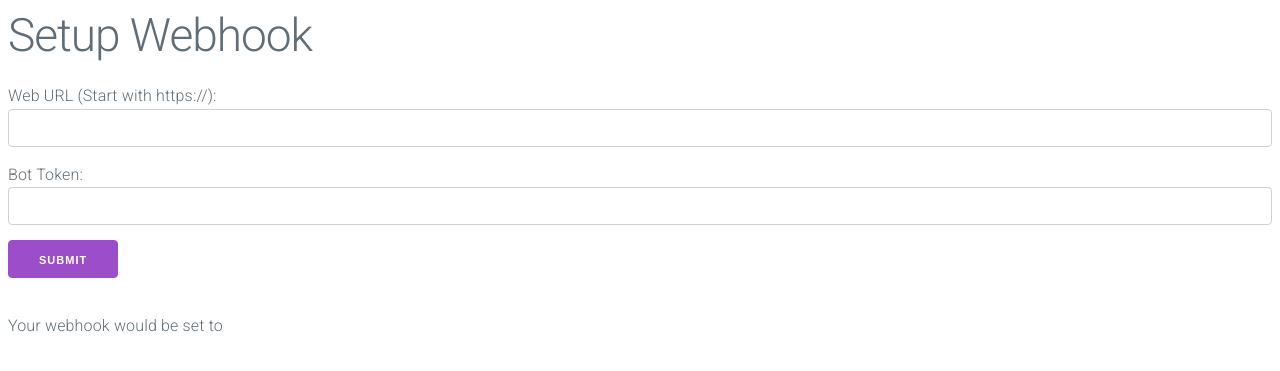
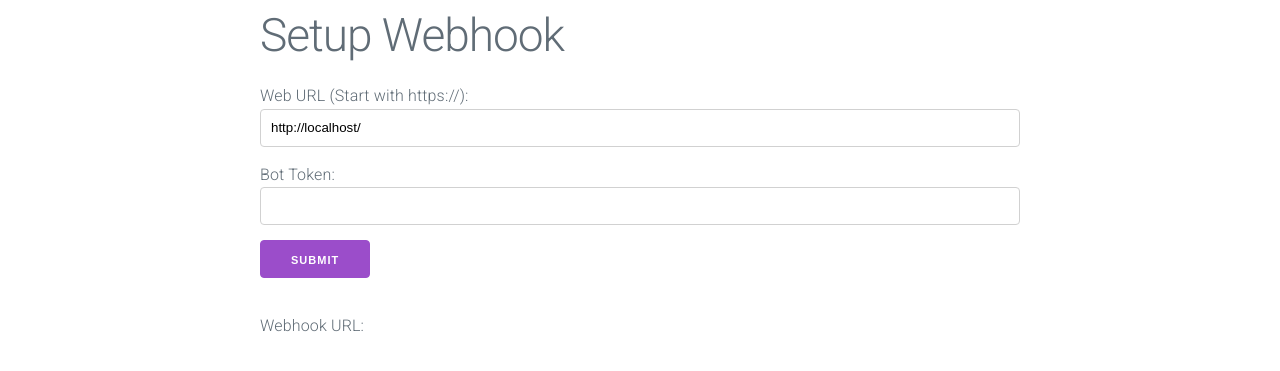
Before and after one commit to maomihz/MaomiHzBot, a Flask app: page /webhook in a window 1280 px wide. Shown: the top 371 px of the page. Run offline with Flask 2, Linux system fonts and the light colour scheme; parts of the project's set-up code (start-up, migrations or seed data) failed here and were passed over.

Commit message:
Improve web interface

```diff
--- a/maomihzbot/templates/base.html
+++ b/maomihzbot/templates/base.html
@@ -6,10 +6,17 @@
 <meta name="viewport" content="width=device-width, initial-scale=1.0">
 <link rel="stylesheet" href="//fonts.googleapis.com/css?family=Roboto:300,300italic,700,700italic">
 <link rel="stylesheet" href="{{ url_for('static', filename='milligram.min.css') }}">
+<style>
+.container {
+  max-width: 80rem;
+}
+</style>
 </head>
 <body>
+<div class="container">
 {% block body %}
 
 {% endblock %}
+</div>
 </body>
 </html>
--- a/maomihzbot/templates/webhook.html
+++ b/maomihzbot/templates/webhook.html
@@ -11,23 +11,28 @@
   <input class="button" type="submit" value="Submit">
 </form>
 
-<p>Your webhook would be set to <span id="prompt"></span></p>
+<p>Webhook URL: <span id="prompt"></span></p>
 
 <script>
-if (document.getElementById(url).value == "") {
-    document.getElementById("url").value = window.location.protocol + '//' + window.location.hostname;
-}
+  var url_box = document.getElementById("url")
+  var token_box = document.getElementById("token")
+
+  if (url_box.value == "") {
+    var protocol = window.location.protocol
+    var hostname = window.location.hostname
+    var pathname = window.location.pathname
+    var path = pathname.substring(0, pathname.lastIndexOf("/") + 1)
+      url_box.value = protocol + '//' + hostname + path;
+  }
 
   function join_address() {
-    url = document.getElementById("url").value;
-    token = document.getElementById("token").value;
-    if (url.substring(url.length - 1, url.length) != "/") {
+    if (url_box.value.substring(url_box.value.length - 1, url_box.value.length) != "/") {
       url = url + "/";
     }
-    document.getElementById("prompt").innerHTML = url + "bot" + token;
+    document.getElementById("prompt").innerHTML = url_box.value + "bot" + token_box.value;
   }
 
-  document.getElementById("url").addEventListener("change", join_address);
-  document.getElementById("token").addEventListener("change", join_address);
+  url_box.addEventListener("keyup", join_address);
+  token_box.addEventListener("keyup", join_address);
 </script>
 {% endblock %}
```
